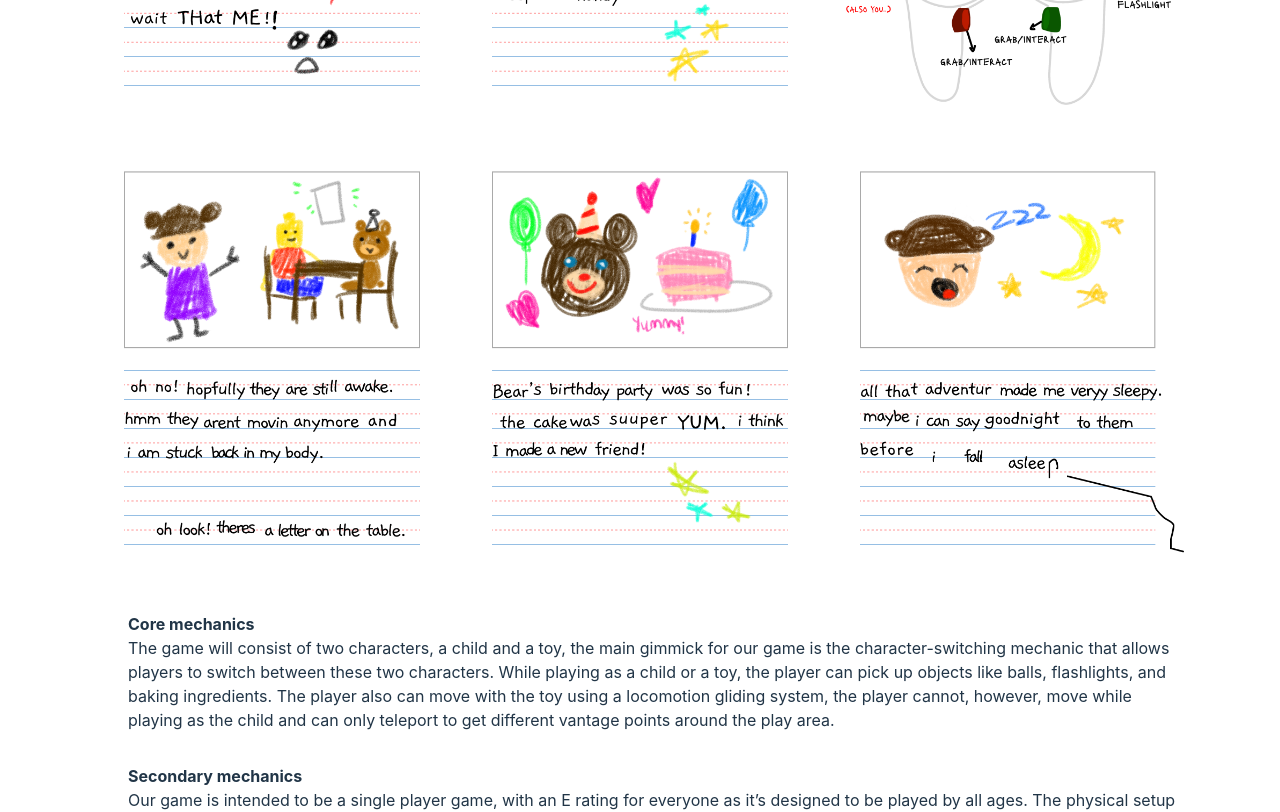
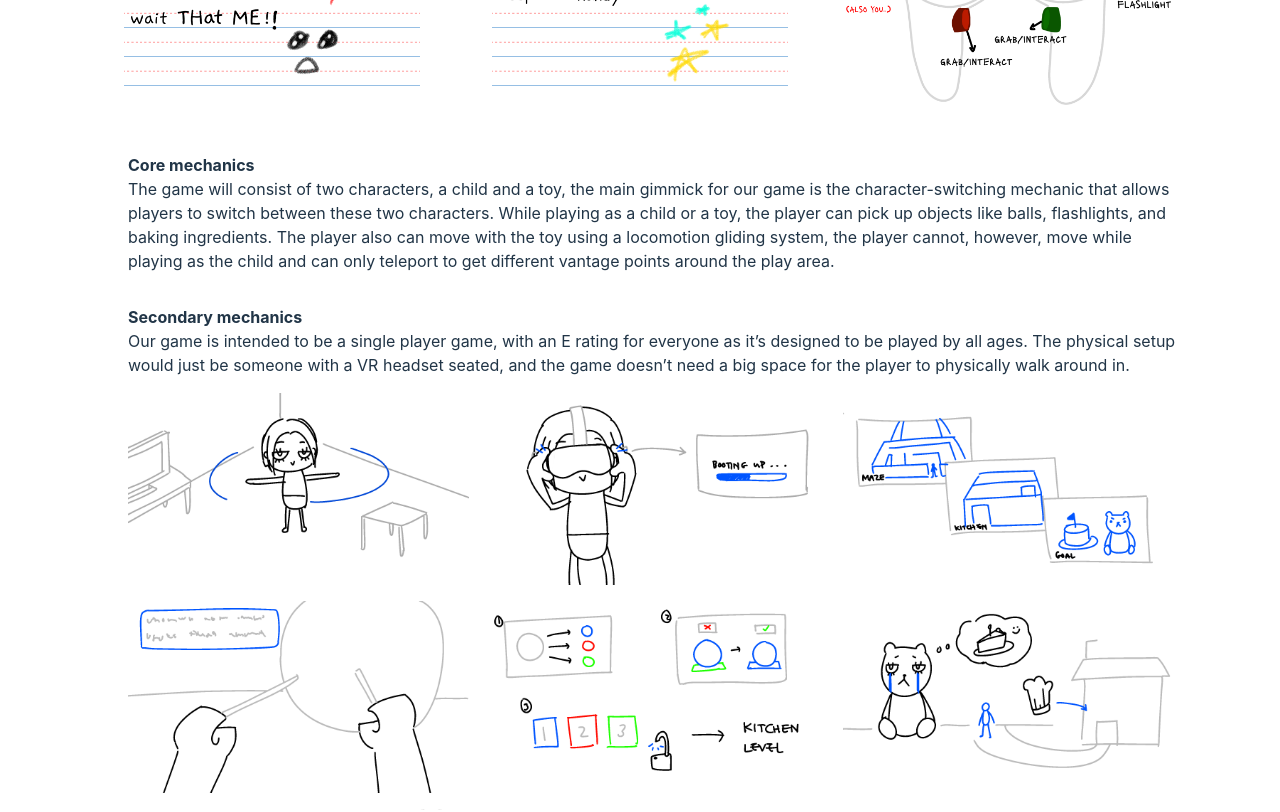
Before and after one commit to sleepsim/445-website, a React (Vite) app: page / in a window 1280 px wide. Shown: the part 6120-6932 px from the top of the page. Built offline with nearby package versions, Linux system fonts and the light colour scheme.

Commit message:
rearrange pics

```diff
--- a/src/components/VRDD.tsx
+++ b/src/components/VRDD.tsx
@@ -148,9 +148,6 @@ export const VRDD = () => {
             <img src="../../public/assets/ui/guide1.png"></img>
             <img src="../../public/assets/ui/guide2.png"></img>
             <img src="../../public/assets/ui/guide3.png"></img>
-            <img src="../../public/assets/ui/guide4.png"></img>
-            <img src="../../public/assets/ui/guide5.png"></img>
-            <img src="../../public/assets/ui/guide6.png"></img>
           </div>
           <div className="subsection">
             <h4>Core mechanics </h4>
@@ -833,6 +830,11 @@ export const VRDD = () => {
           <img src="../../public/assets/cat1.png"></img>
           <img src="../../public/assets/cat2.png"></img>
         </div>
+        <div className="collage collage3">
+          <img src="../../public/assets/ui/guide4.png"></img>
+          <img src="../../public/assets/ui/guide5.png"></img>
+          <img src="../../public/assets/ui/guide6.png"></img>
+        </div>
         <div className="hidden">
           <img src="../../public/assets/gang.webp"></img>
         </div>
```
